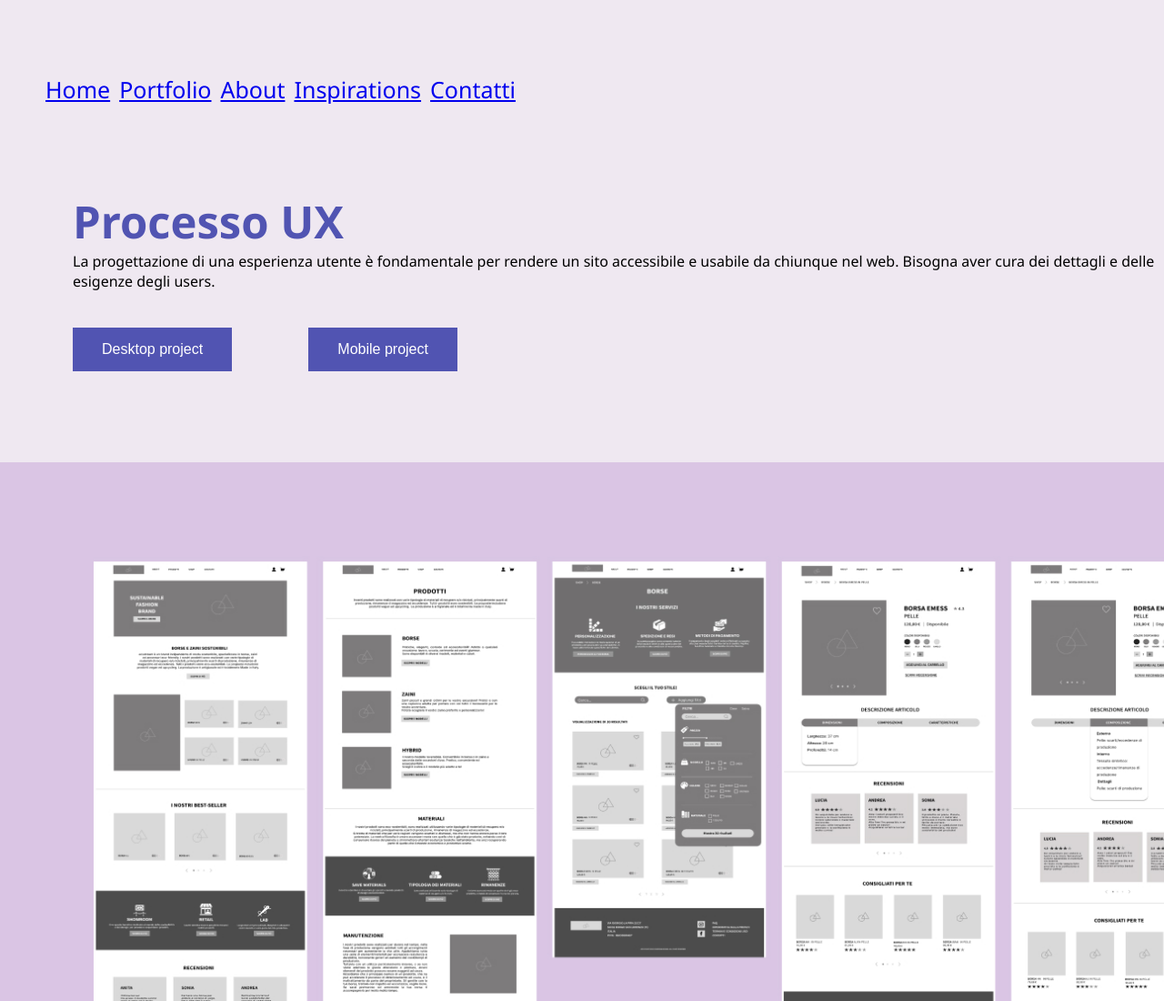
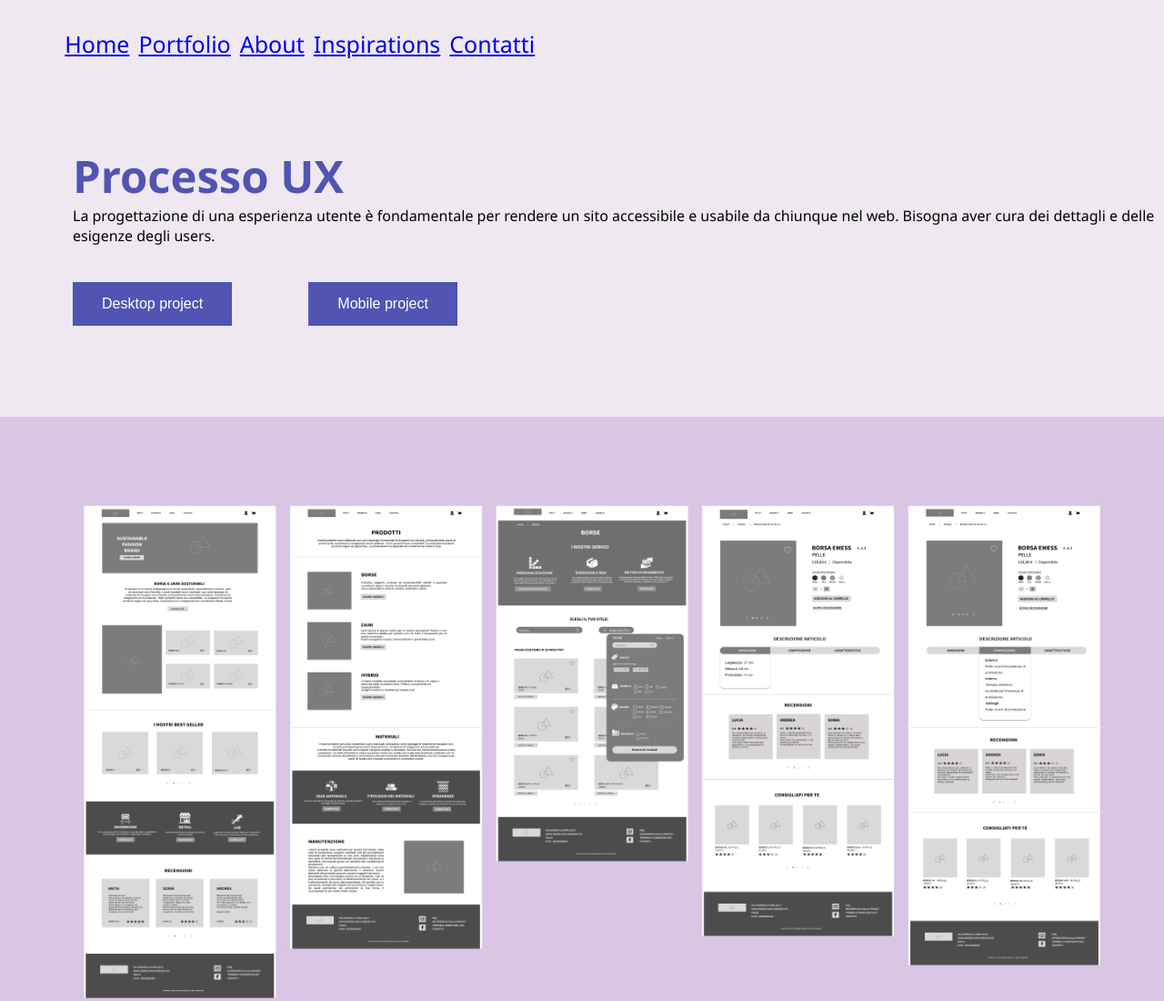
Before and after one commit to giuliacagnina98/giuliacagnina98.github.io, a plain HTML site: page portfolio.html in a window 1280 px wide. Shown: the top 1100 px of the page at 91% size. Drawn offline with Linux system fonts and the light colour scheme.

Commit message:
modifica html e css con commenti nel codice

```diff
--- a/css/portfolio.css
+++ b/css/portfolio.css
@@ -12,11 +12,13 @@
     => aggiungere il MARGIN a elementi di tipo BLOCK fa si che la distanza impostata viene calcolata dal bordo dell'elemto all'esterno dello stesso,
     QUESTO FA SI CHE LA DISTANZA CREATA CON IL MARGIN VIENE CALCOLATA FUORI DAL CONTENITORE PADRE DELL'ELEMENTO E QUINDI NON DAL BORDO DELL'ELEMENTO
     IN CUI è STATO APPLICATO IL MARGIN AL CONTENITORE ESTERNO.
+    (questo perchè gli elementi che creiamo non hanno un altezza fissa ma varia in base al contenuto).
 
     => aggiungere il MARGIN a elementi di tipo INLINE non viene calcolata all'infuori del contenitore padre dell'elemento stesso.
 
-    => utilizzare il margin per un elemento block per allinearlo al centro con margin: 0 auto.
+    => utilizzare il margin per un elemento block per allinearlo al centro con margin: 0 auto e il padding per il top.
 */
+
 
 
 * {
@@ -24,14 +26,21 @@
     padding: 0;
     box-sizing: border-box;
 }
+
+
+
 .container {
     width: 1425px;
     margin: 0 auto;
 }
+
 body {
     background-color: #EFE8F1;
     font-family: 'Segoe UI', Tahoma, Geneva, Verdana, sans-serif;
 }
+
+
+/* STYLE HEADING */
 
 h1 {
     color: #5154B2;
@@ -62,19 +71,31 @@
     text-align: center;
 }
 
+
 p {
     color: #000000;
     font-size: 16px;
     font-weight: normal;
     text-align: left;
 }
+
+/* NAVIGATION BAR */
+
+
+/*
+    se vuoi spostare più in basso i link puoi:
+    => aumentare la height del tag .menu
+    oppure:
+    => al tag menu inserire padding-top
+
+*/
 .menu {
     background-color: #EFE8F1;
     border-bottom: 5px solid #EFE8F1;
-    height: 100px;
-    width: 100px;
-    margin-top: 50px;
-    margin-left: 50px;
+    height: 100px;      /* aumentare questo valore */
+    width: 90%;         /* impostare una larghezza differente per far si che il blocco sposta i link dal bordo sinistro oppure usare il padding  */
+    margin: 0 auto;
+    /* padding-left:;  se vuoi spostare i link dal margine sinistro impostare questo valore */
 }
 ul {
     display: flex;
@@ -82,7 +103,8 @@
     align-items: center;
     height: 100%;
     width: 100%;
-    margin: 0 auto;
+    margin: 0 auto;  /* il valore auto non fa si che il div si posizioni al centro in modo orizzontale
+            perché la grandezza è uguale al contenitore padre, si imposta solo a elementi più piccoli per allinearli al centro orizzontalemente */
 }
 li {
     color:#5154B2;
@@ -97,6 +119,11 @@
     background-color: #D9C5E4;
     border-bottom: 5px solid #D9C5E4;
 }
+/* _______________ */
+
+
+/* FOOTER */
+
 .footer-container {
     border-top: 1px solid #5154B2;
 	text-align:center;
@@ -111,6 +138,8 @@
     text-align: center;
     margin: 30px auto;
 }
+
+
 button {
     background-color: #5154B2;
     border: none;
@@ -125,9 +154,14 @@
     align-items: left;
     margin: 40px;
 }
+
+
 button:hover {
     background-color: #9B85CB;
 }
+
+
+
 .progetti_ux {
     background-color: #EFE8F1;
     width: 1200px;
```
Also changed, not shown: portfolio.html (+17 -2 lines). Lines whose indentation alone changed are shown as unchanged.
